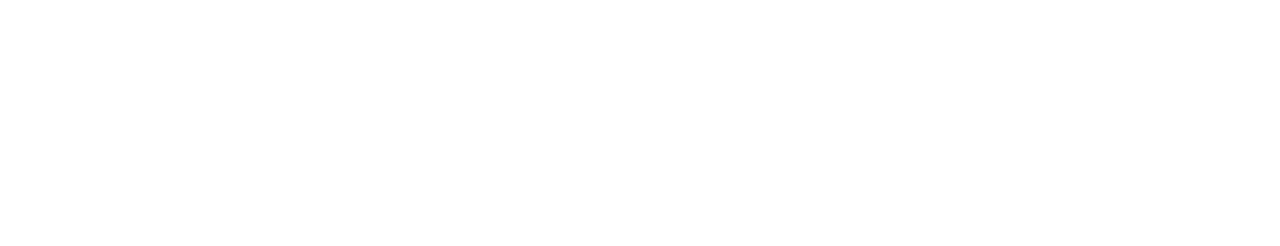
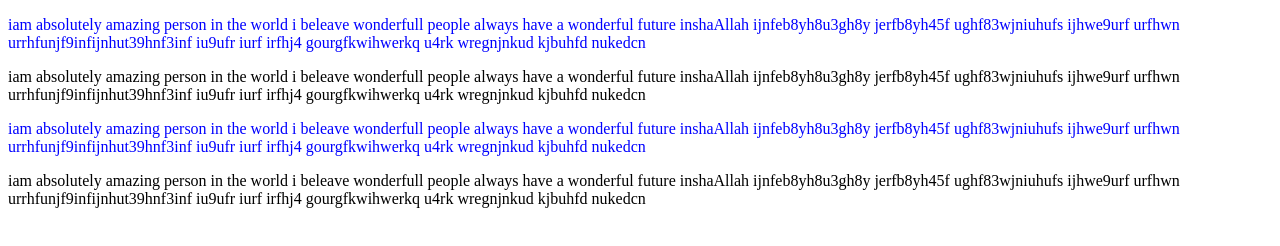
Before and after one commit to acciojob/class-practise-mohdminhaj12w33-dot, a website: page main.html in a window 1280 px wide. Drawn offline with Linux system fonts and the light colour scheme.

Commit message:
created a submission

```diff
--- a/main.html
+++ b/main.html
@@ -7,7 +7,15 @@
 </head>
 
 <body>
-	<!-- the entire body must be written by student -->
+	<p class = "selector">
+	iam absolutely amazing person in the world i beleave wonderfull people always have a wonderful future inshaAllah ijnfeb8yh8u3gh8y jerfb8yh45f ughf83wjniuhufs ijhwe9urf urfhwn urrhfunjf9infijnhut39hnf3inf iu9ufr iurf irfhj4 gourgfkwihwerkq u4rk wregnjnkud kjbuhfd nukedcn	</p>
+	<p >iam absolutely amazing person in the world i beleave wonderfull people always have a wonderful future inshaAllah ijnfeb8yh8u3gh8y jerfb8yh45f ughf83wjniuhufs ijhwe9urf urfhwn urrhfunjf9infijnhut39hnf3inf iu9ufr iurf irfhj4 gourgfkwihwerkq u4rk wregnjnkud kjbuhfd nukedcn	</p>
+	<p class = "selector">	iam absolutely amazing person in the world i beleave wonderfull people always have a wonderful future inshaAllah ijnfeb8yh8u3gh8y jerfb8yh45f ughf83wjniuhufs ijhwe9urf urfhwn urrhfunjf9infijnhut39hnf3inf iu9ufr iurf irfhj4 gourgfkwihwerkq u4rk wregnjnkud kjbuhfd nukedcn	</p>
+
+	<p>iam absolutely amazing person in the world i beleave wonderfull people always have a wonderful future inshaAllah ijnfeb8yh8u3gh8y jerfb8yh45f ughf83wjniuhufs ijhwe9urf urfhwn urrhfunjf9infijnhut39hnf3inf iu9ufr iurf irfhj4 gourgfkwihwerkq u4rk wregnjnkud kjbuhfd nukedcn	</p>
+
+
+
     <script type="text/javascript" src="./script.js">
 </script>
 
--- a/styles.css
+++ b/styles.css
@@ -1 +1,6 @@
 /*  your css code here. If applicable */
+.selector{
+color:#00f;
+Background color: #eee;
+Font family: Arial;
+Font size: 20px;
```
